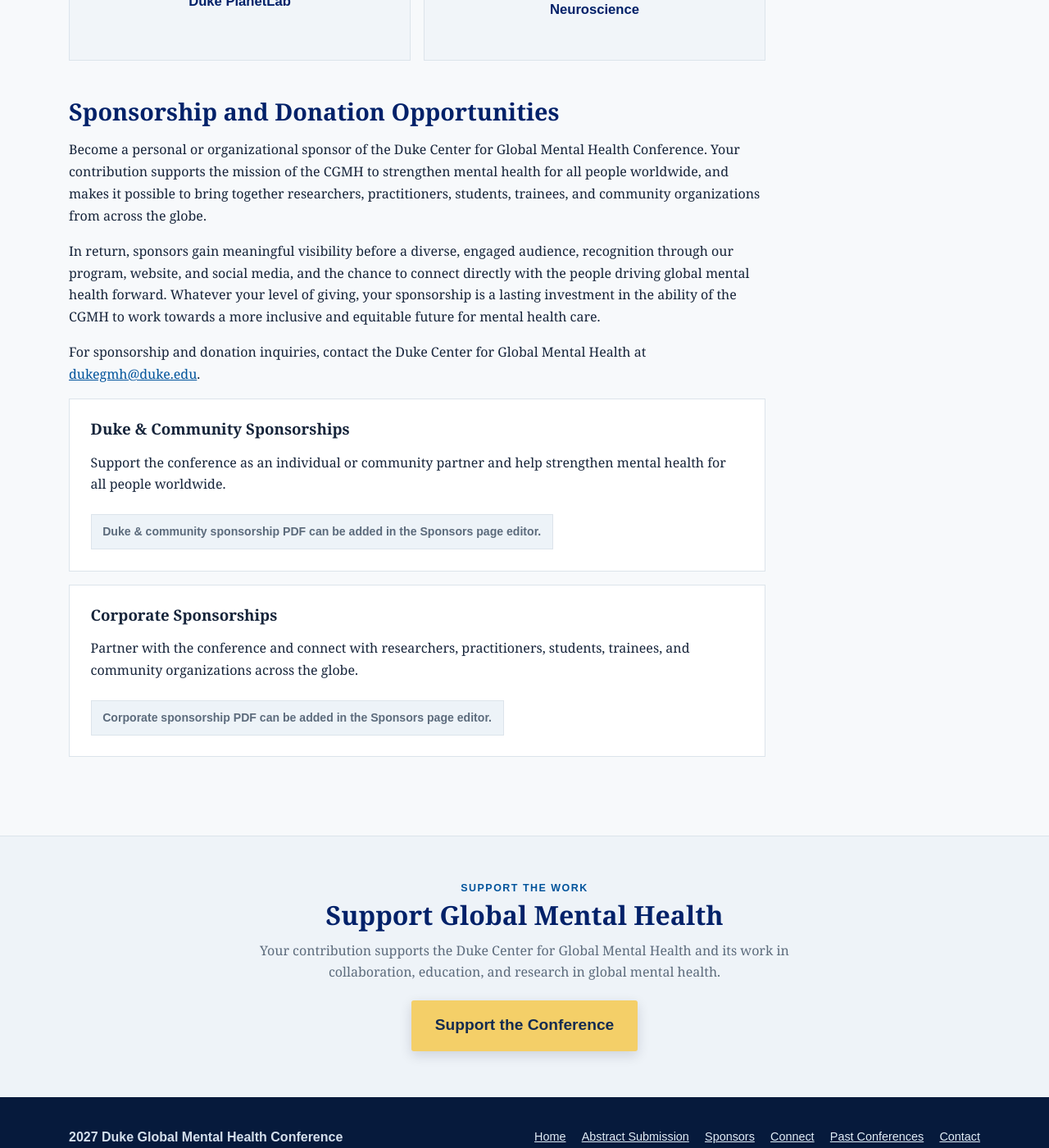
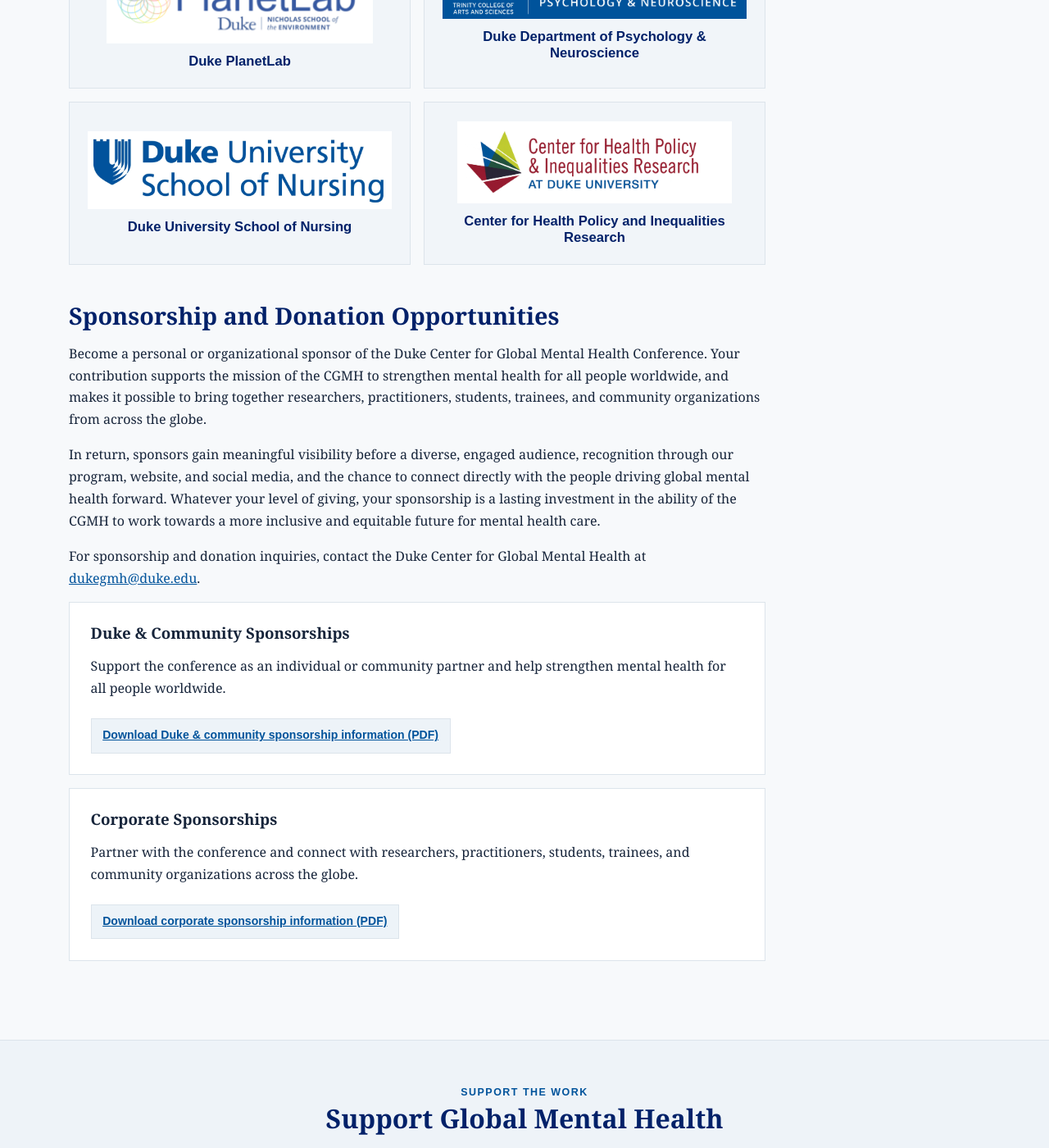
Before and after one commit to Duke-CGMH/dukegmhconference2027, a Jekyll site: the page built from sponsors.html, in a window 1280 px wide and 1400 px high, scrolled down 597 px. Shown: the whole window at 82% size. Built offline with Jekyll 4.4.1, drawn with Linux system fonts in a browser that asks for light colours.

Commit message:
Update _data/cms/sponsors.json (via Pages CMS)

```diff
--- a/_data/cms/sponsors.json
+++ b/_data/cms/sponsors.json
@@ -1,22 +1,28 @@
 {
   "eyebrow": "With gratitude",
   "title": "Sponsors",
+  "title_background": "assets/images/yang2025-1536x1021.jpg",
   "body": "<h2>Sponsorship and Donation Opportunities</h2><p>Become a personal or organizational sponsor of the Duke Center for Global Mental Health Conference. Your contribution supports the mission of the CGMH to strengthen mental health for all people worldwide, and makes it possible to bring together researchers, practitioners, students, trainees, and community organizations from across the globe.</p><p>In return, sponsors gain meaningful visibility before a diverse, engaged audience, recognition through our program, website, and social media, and the chance to connect directly with the people driving global mental health forward. Whatever your level of giving, your sponsorship is a lasting investment in the ability of the CGMH to work towards a more inclusive and equitable future for mental health care.</p><p>For sponsorship and donation inquiries, contact the Duke Center for Global Mental Health at <a href=\"mailto:dukegmh@duke.edu\">dukegmh@duke.edu</a>.</p>",
-  "title_background": "",
   "sponsors": [
     {
-      "website": "",
-      "logo": "",
-      "name": "Duke PlanetLab"
+      "name": "Duke PlanetLab",
+      "logo": "assets/images/screenshot-2026-10-29-094739-1.png"
     },
     {
-      "website": "",
-      "logo": "",
-      "name": "Duke Department of Psychology & Neuroscience"
+      "name": "Duke Department of Psychology & Neuroscience",
+      "logo": "assets/images/screenshot-2026-10-29-095031-1.png"
+    },
+    {
+      "name": "Duke University School of Nursing",
+      "logo": "assets/images/screenshot-2026-11-05-160241-1.png"
+    },
+    {
+      "name": "Center for Health Policy and Inequalities Research",
+      "logo": "assets/images/screenshot-2026-11-05-160113-1.png"
     }
   ],
   "duke_community_description": "Support the conference as an individual or community partner and help strengthen mental health for all people worldwide.",
-  "duke_community_pdf": "",
+  "duke_community_pdf": "assets/sponsor-docs/duke-and-community-sponsorships-1.pdf",
   "corporate_description": "Partner with the conference and connect with researchers, practitioners, students, trainees, and community organizations across the globe.",
-  "corporate_pdf": ""
+  "corporate_pdf": "assets/sponsor-docs/corporate-sponsorships-1.pdf"
 }
```
